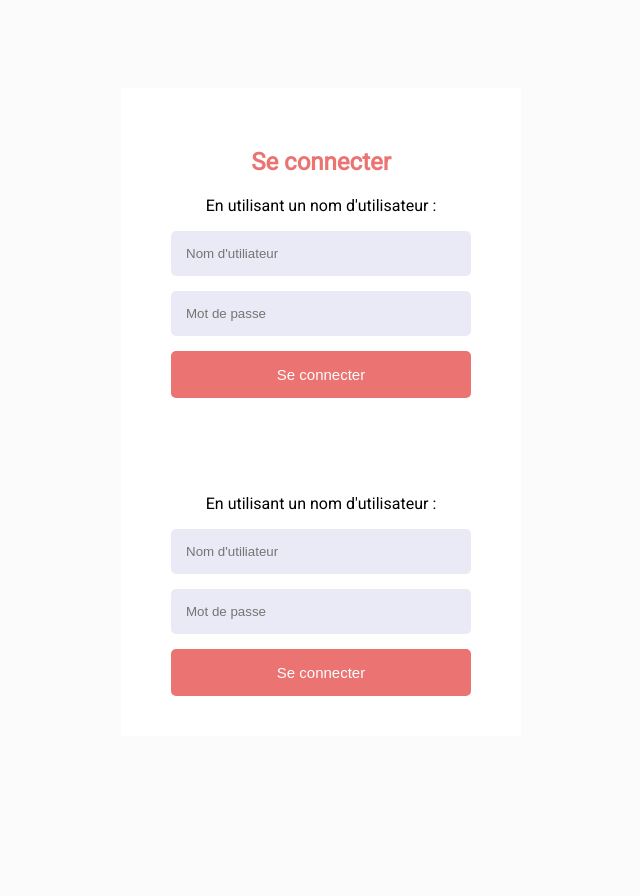
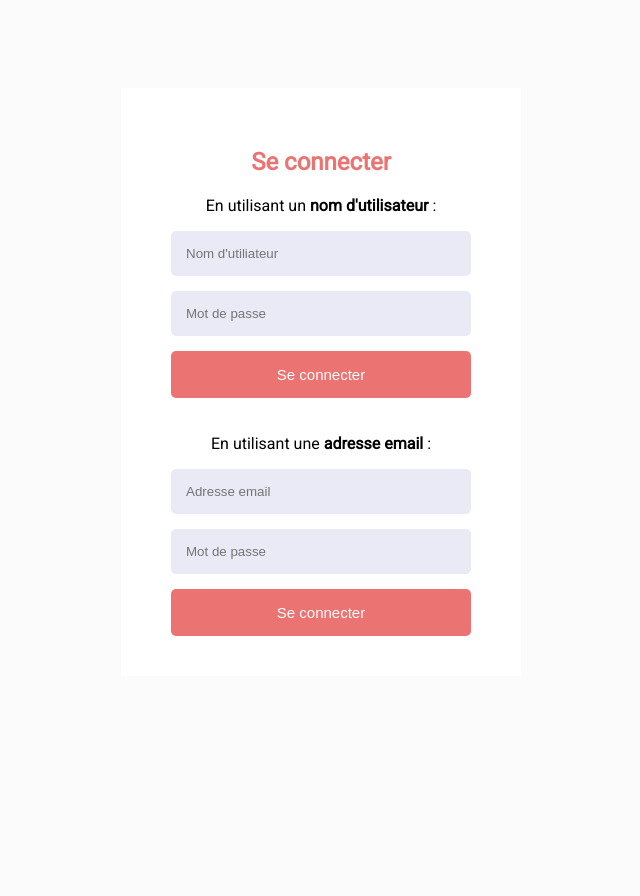
Before and after one commit to JohanGoutorbe/CopierCare, a PHP site: page /login.php in a window 1280 px wide. Shown: the whole page, without its empty margins (319-959 px from the left). Run offline with PHP 8.4, Linux system fonts and the light colour scheme.

Commit message:
Update login.php

```diff
--- a/login.php
+++ b/login.php
@@ -20,19 +20,19 @@ error_reporting(E_ALL);
 
 <body>
     <section>
-        <form action="./login_processing.php" method="post">
+        <form action="./login_processing.php" method="post" class="form1">
             <h1>Se connecter</h1>
-            <p class="choose-email">En utilisant un nom d'utilisateur :</p>
+            <p class="choose-email">En utilisant un <strong>nom d'utilisateur</strong> :</p>
             <div class="inputs">
                 <input type="text" placeholder="Nom d'utiliateur">
                 <input type="password" placeholder="Mot de passe">
                 <button type="submit">Se connecter</button>
             </div>
         </form>
-        <form action="./login_processing.php" method="post">
-            <p class="choose-email">En utilisant un nom d'utilisateur :</p>
+        <form action="./login_processing.php" method="post" class="form2">
+            <p class="choose-email">En utilisant une <strong>adresse email</strong> :</p>
             <div class="inputs">
-                <input type="text" placeholder="Nom d'utiliateur">
+                <input type="email" placeholder="Adresse email">
                 <input type="password" placeholder="Mot de passe">
                 <button type="submit">Se connecter</button>
             </div>
```
